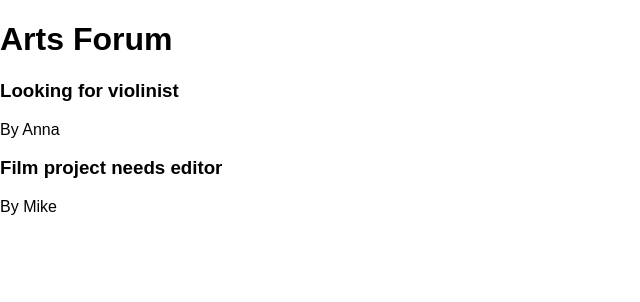
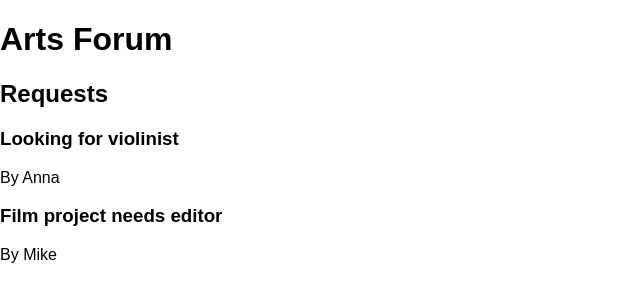
Before and after one commit to CZRichardLi/artsForum, a React app in the folder frontend/: page / in a window 1280 px wide. Shown: the top 302 px of the page, without its empty margins (0-640 px from the left). Built offline with nearby package versions, Linux system fonts and the light colour scheme; the HTML template or start-up script is replaced by a standard one.

Commit message:
Initial commit.

```diff
--- a/frontend/src/App.jsx
+++ b/frontend/src/App.jsx
@@ -7,7 +7,7 @@ function App(){
   return (
     <div>
       <h1>Arts Forum</h1>
-
+      <h2>Requests</h2>
       {posts.map((post) => (
         <div key={post.id}>
           <h3>{post.title}</h3>
```
